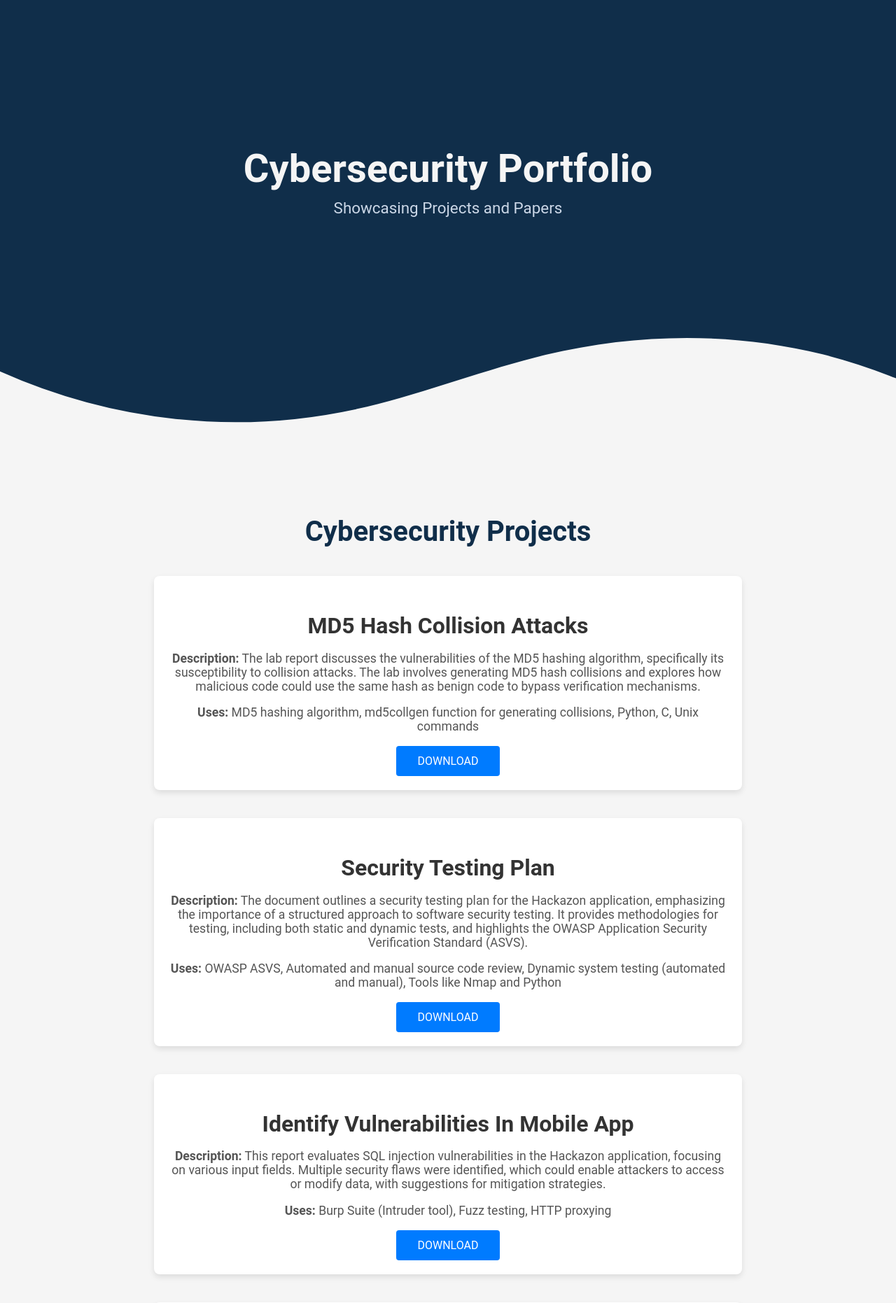
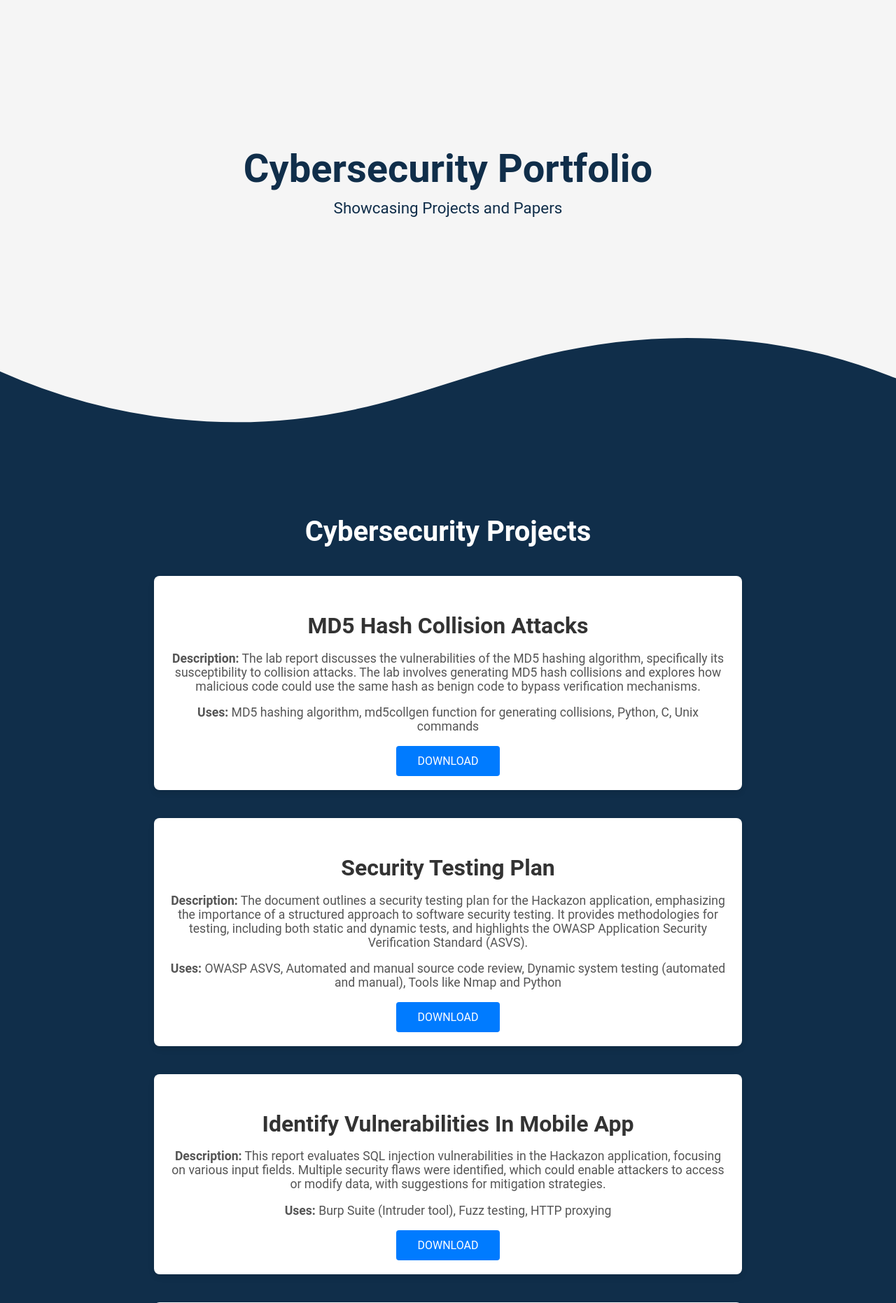
Before and after one commit to haydenubanx/portfolio_website, a PHP site: page /includes/CyberSecurityContent/cyberSecurityHome.php in a window 1280 px wide. Shown: the top 1862 px of the page at 70% size. Run offline with PHP 8.4, Linux system fonts and the light colour scheme.

Commit message:
Inverted colors of cyber page

```diff
--- a/HTMLStructure/includes/CyberSecurityContent/cyberSecurityHome.php
+++ b/HTMLStructure/includes/CyberSecurityContent/cyberSecurityHome.php
@@ -11,7 +11,7 @@
             margin: 0;
             height: 100%;
             box-sizing: border-box;
-            background-color: #f5f5f5; /* Soft white background */
+            background-color: #102e4a; /* Soft white background */
             color: #333;
             overflow-x: hidden;
         }
@@ -20,8 +20,8 @@
         .cyber-header {
             position: relative;
             height: 60vh;
-            background-color: #102e4a; /* Almost black light blue */
-            color: #f5f5f5; /* Soft white text */
+            background-color: #f5f5f5; /* Almost black light blue */
+            color: #102e4a; /* Soft white text */
             text-align: center;
             padding-top: 60px;
             display: flex;
@@ -43,7 +43,7 @@
         .cyber-header p {
             font-size: 1.4em;
             margin-top: 10px;
-            color: #cbd7e7; /* Lighter blue for subtext */
+            color: #102e4a; /* Lighter blue for subtext */
         }
 
         /* Section Styling */
@@ -58,7 +58,7 @@
             z-index: 2;
             margin-bottom: 40px;
             font-size: 2.5em;
-            color: #102e4a;
+            color: white;
         }
 
         .section-item {
@@ -117,7 +117,7 @@
         }
 
         .wave .shape-fill {
-            fill: #102E4A;
+            fill: #F5F5F5;
         }
 
         /* Buttons Container styling */
```
